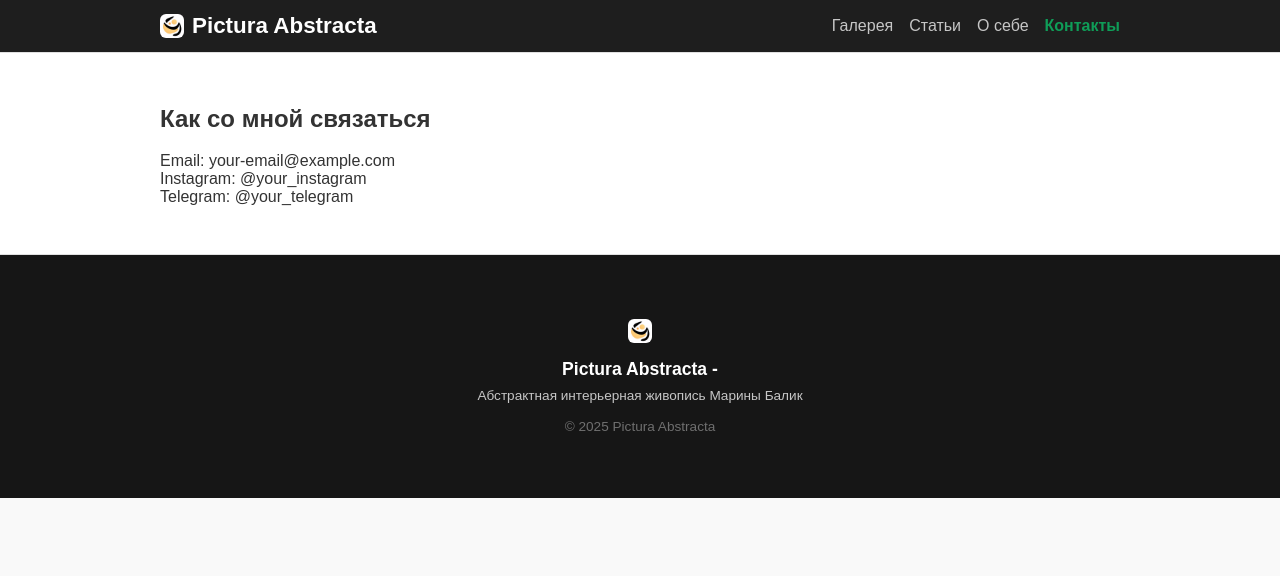
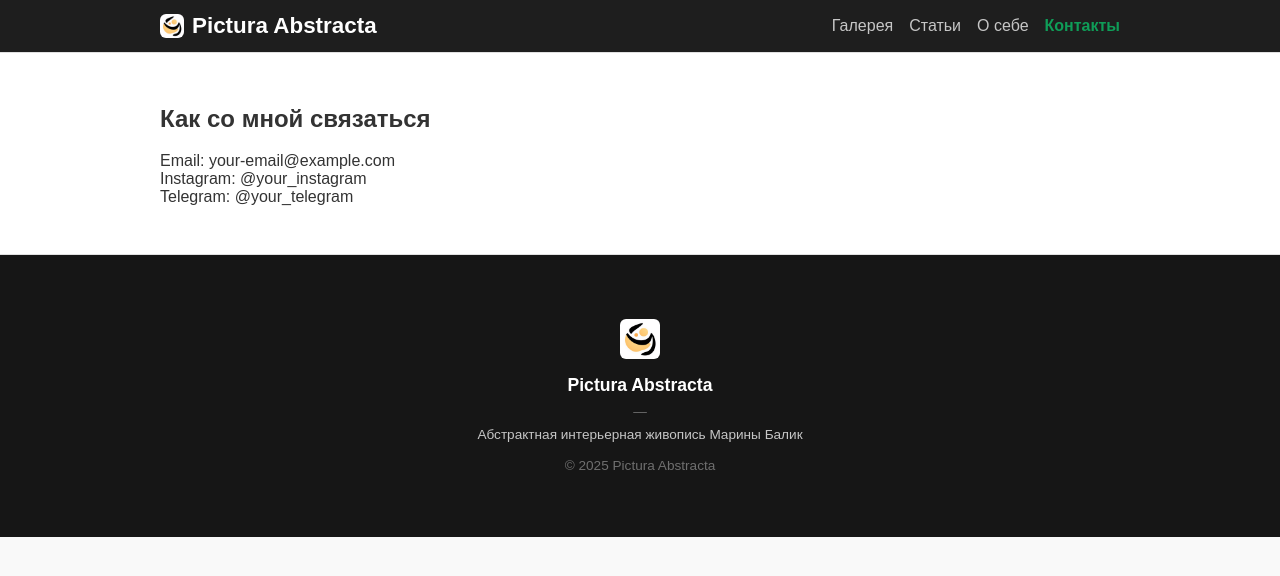
Before and after one commit to PicAbsArt/picabsart.github.io, a Jekyll site: the page built from contact.md, in a window 1280 px wide. Shown: the top 576 px of the page. Built offline with Jekyll 4.4.1, drawn with Linux system fonts in a browser that asks for light colours.

Commit message:
Update footer.html

```diff
--- a/_includes/footer.html
+++ b/_includes/footer.html
@@ -2,17 +2,18 @@
 <footer class="site-footer">
   <div class="footer-container">
     <!-- Логотип -->
-    <span class="footer-logo">
-      <img src="{{ site.logo }}" alt="Логотип {{ site.title }}" width="64" height="64">
-    </span>
+    <a href="/" class="footer-logo-link">
+      <img src="{{ site.logo }}" alt="Логотип {{ site.title }}" class="footer-logo" width="40" height="auto">
+    </a>
 
-    <!-- Заголовок и описание -->
-    <span class="footer-info">
-      <span class="footer-title">{{ site.title }} - </span>
+    <!-- Заголовок + тире + описание -->
+    <div class="footer-info">
+      <span class="footer-title">{{ site.title }}</span>
+      <span class="footer-separator"> — </span>
       <span class="footer-description">{{ site.description }}</span>
-    </span>
+    </div>
 
-    <!-- Копирайт -->
-    <span class="footer-copyright">&copy; {{ site.time | date: "%Y" }} {{ site.title }}</span>
+    <!-- Копирайт справа -->
+    <div class="footer-copyright">&copy; {{ site.time | date: "%Y" }} {{ site.title }}</div>
   </div>
 </footer>
```
